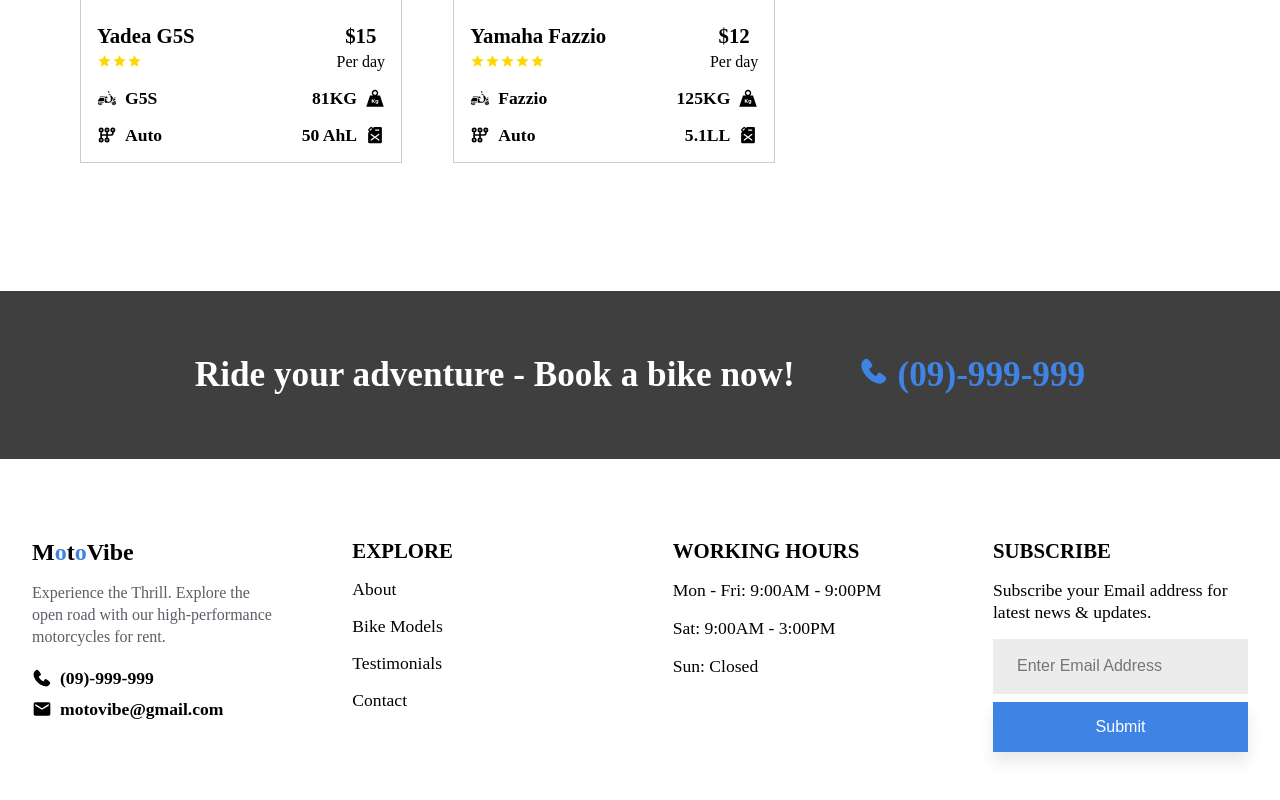
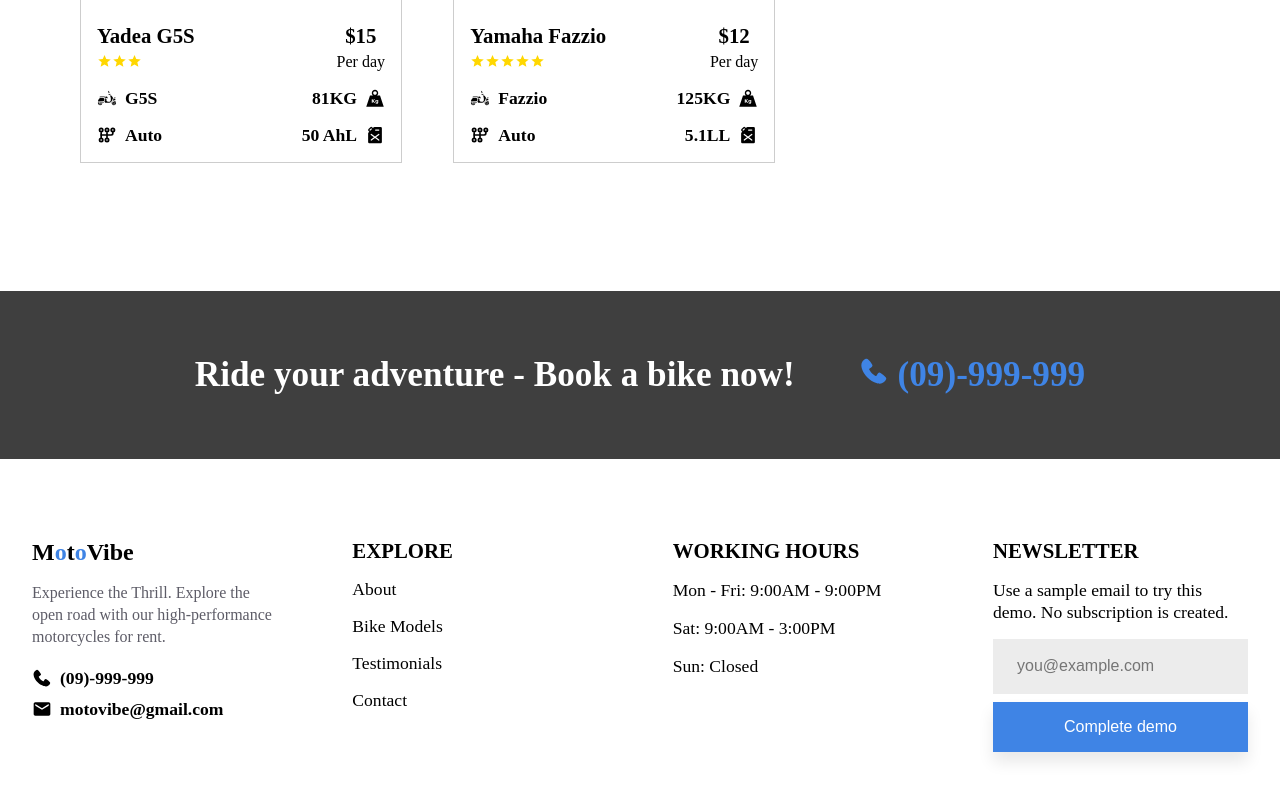
Before and after one commit to OnigiriKing/moto-vibe, a React (Create React App) app: page /Models in a window 1280 px wide. Shown: the part 1317-2117 px from the top of the page. Built offline with nearby package versions, Linux system fonts and the light colour scheme.

Commit message:
newsletter demo validation and feedback fix

```diff
--- a/src/components/Footer/Footer.jsx
+++ b/src/components/Footer/Footer.jsx
@@ -1,8 +1,16 @@
 import { nameLogo } from "svg/navSvg";
 import { footerSvg } from "svg/footerSvg";
 import { Link } from "react-router-dom";
+import { useState } from "react";
 
 export default function Footer() {
+  const [isNewsletterComplete, setIsNewsletterComplete] = useState(false);
+
+  function handleNewsletterSubmit(event) {
+    event.preventDefault();
+    setIsNewsletterComplete(true);
+  }
+
   function handleNavigation() {
     window.scrollTo({ top: 0, behavior: "instant" });
   }
@@ -47,13 +55,32 @@
           <p>Sun: Closed</p>
         </li>
         <li className="footer-sub">
-          <h3>SUBSCRIBE</h3>
-          <p>Subscribe your Email address for latest news & updates.</p>
-          <input
-            className="input-field-style"
-            placeholder="Enter Email Address"
-          />
-          <button>Submit</button>
+          <h3>NEWSLETTER</h3>
+          <p id="newsletter-demo-note">
+            Use a sample email to try this demo. No subscription is created.
+          </p>
+          <form
+            className="footer-sub"
+            aria-label="Newsletter demo"
+            onSubmit={handleNewsletterSubmit}
+            onChange={() => setIsNewsletterComplete(false)}
+          >
+            <input
+              className="input-field-style"
+              type="email"
+              name="email"
+              aria-label="Newsletter email"
+              aria-describedby="newsletter-demo-note"
+              placeholder="you@example.com"
+              required
+            />
+            <button type="submit">Complete demo</button>
+            <p className="newsletter-status" role="status">
+              {isNewsletterComplete
+                ? "Demo completed. No subscription was created."
+                : ""}
+            </p>
+          </form>
         </li>
       </ul>
     </footer>
--- a/src/components/Footer/_footerStyle.scss
+++ b/src/components/Footer/_footerStyle.scss
@@ -146,6 +146,10 @@
     border: none;
     font-size: $h5-size;
   }
+
+  .newsletter-status:not(:empty) {
+    margin-top: 0.75rem;
+  }
 }
 
 .input-field-style {
```
Also changed, not shown: src/dist/style.css, 1 other file (tests, documents, lock files or other folders).
